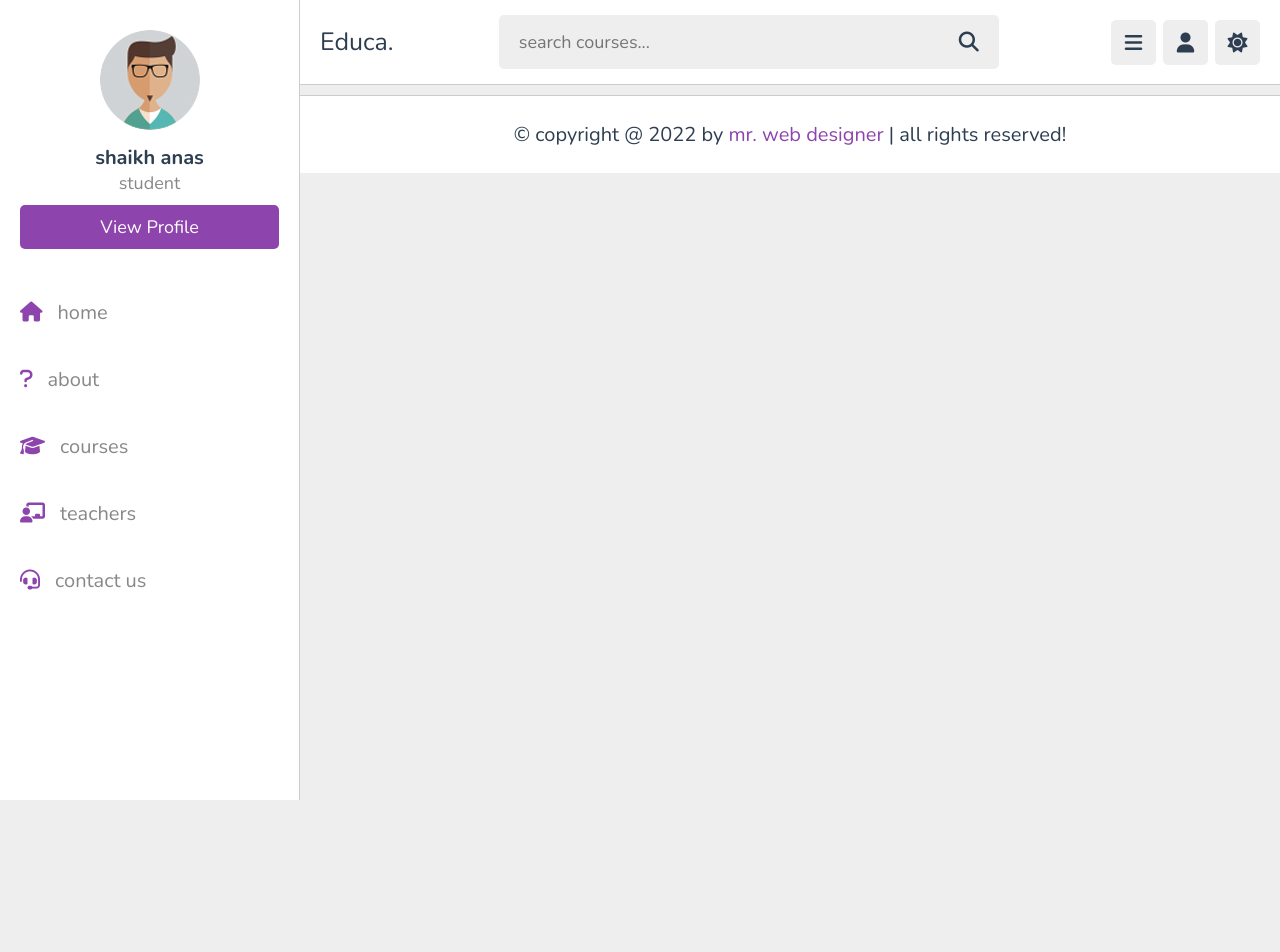
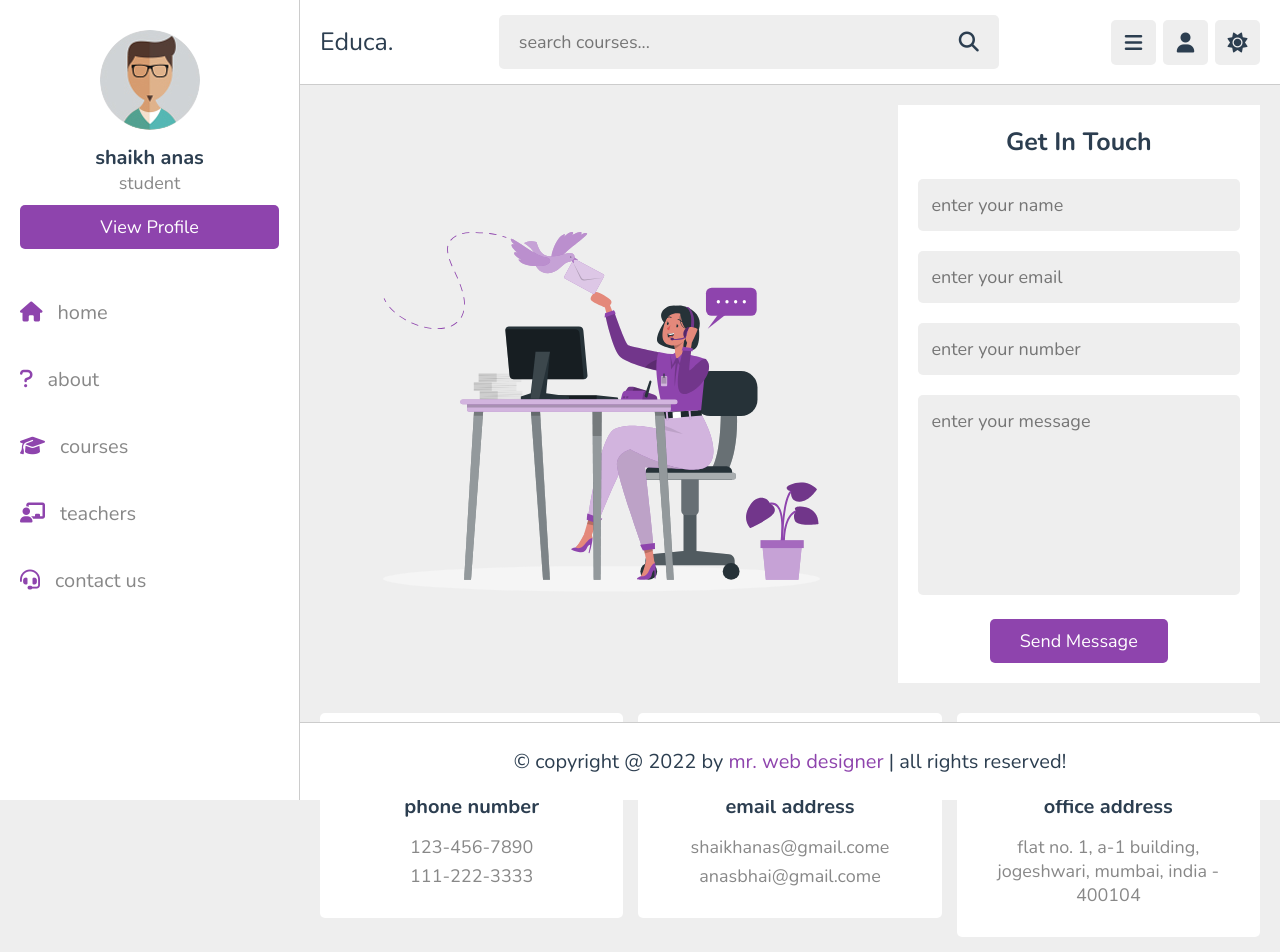
Before and after one commit to statick88/proyecto-plataforma-virtual-frontend, an Angular app: page /contact in a window 1280 px wide. Before the commit this address led to /. Shown: the top 952 px of the page. Before the commit the page ends 800 px from the top, so only its background shows below. Built offline with nearby package versions, Linux system fonts and the light colour scheme.

Commit message:
chore: Add contact and login routes and components

```diff
--- a/src/app/app.routes.ts
+++ b/src/app/app.routes.ts
@@ -1,9 +1,13 @@
 import { Routes } from '@angular/router';
 import { AboutComponent } from './components/about/about/about.component';
 import { HomeComponent } from './components/home/home.component';
+import { ContactComponent } from './components/contact/contact.component';
+import { LoginComponent } from './components/login/login.component';
 
 export const routes: Routes = [
     { path: '', component: HomeComponent },
     { path: 'home', component: HomeComponent },
-    { path: 'about', component: AboutComponent }
+    { path: 'about', component: AboutComponent },
+    { path: 'contact', component: ContactComponent },
+    { path: 'login', component: LoginComponent }
 ];
--- a/src/app/components/contact/contact.component.html
+++ b/src/app/components/contact/contact.component.html
@@ -1 +1,45 @@
-<p>contact works!</p>
+<section class="contact">
+
+    <div class="row">
+
+        <div class="image">
+            <img src="images/contact-img.svg" alt="">
+        </div>
+
+        <form action="" method="post">
+            <h3>get in touch</h3>
+            <input type="text" placeholder="enter your name" name="name" required maxlength="50" class="box">
+            <input type="email" placeholder="enter your email" name="email" required maxlength="50" class="box">
+            <input type="number" placeholder="enter your number" name="number" required maxlength="50" class="box">
+            <textarea name="msg" class="box" placeholder="enter your message" required maxlength="1000" cols="30"
+                rows="10"></textarea>
+            <input type="submit" value="send message" class="inline-btn" name="submit">
+        </form>
+
+    </div>
+
+    <div class="box-container">
+
+        <div class="box">
+            <i class="fas fa-phone"></i>
+            <h3>phone number</h3>
+            <a href="tel:1234567890">123-456-7890</a>
+            <a href="tel:1112223333">111-222-3333</a>
+        </div>
+
+        <div class="box">
+            <i class="fas fa-envelope"></i>
+            <h3>email address</h3>
+            <a href="mailto:shaikhanas@gmail.com">shaikhanas&#64;gmail.come</a>
+            <a href="mailto:anasbhai@gmail.com">anasbhai&#64;gmail.come</a>
+        </div>
+
+        <div class="box">
+            <i class="fas fa-map-marker-alt"></i>
+            <h3>office address</h3>
+            <a href="#">flat no. 1, a-1 building, jogeshwari, mumbai, india - 400104</a>
+        </div>
+
+    </div>
+
+</section>
--- a/src/app/components/login/login.component.html
+++ b/src/app/components/login/login.component.html
@@ -1 +1,12 @@
-<p>login works!</p>
+<section class="form-container">
+
+    <form action="" method="post" enctype="multipart/form-data">
+        <h3>login now</h3>
+        <p>your email <span>*</span></p>
+        <input type="email" name="email" placeholder="enter your email" required maxlength="50" class="box">
+        <p>your password <span>*</span></p>
+        <input type="password" name="pass" placeholder="enter your password" required maxlength="20" class="box">
+        <input type="submit" value="login new" name="submit" class="btn">
+    </form>
+
+</section>
--- a/src/app/components/user-header/user-header.component.ts
+++ b/src/app/components/user-header/user-header.component.ts
@@ -1,12 +1,13 @@
 import { Component, OnInit } from '@angular/core';
 import { DarkModeService } from '../../services/darkmode/dark-mode.service';
 import { SidebarService } from '../../services/sidebar/sidebar.service';
-
+import { RouterLink } from '@angular/router';
+import { Router, NavigationEnd } from '@angular/router';
 
 @Component({
   selector: 'app-user-header',
   standalone: true,
-  imports: [],
+  imports: [RouterLink],
   templateUrl: './user-header.component.html',
   styleUrl: './user-header.component.css'
 })
@@ -16,11 +17,21 @@ export class UserHeaderComponent implements OnInit {
   constructor(
     private darkModeService: DarkModeService,
     private sidebarService: SidebarService,
+    private router: Router
   ) { }
 
   ngOnInit(): void {
     //iniciailizar el dark mode
     this.darkModeService.initialize();
+
+    // Suscribirse a los eventos de navegación
+    this.router.events.subscribe(event => {
+      if (event instanceof NavigationEnd) {
+        if (event.url === '/login') {
+          this.isProfileVisible = false;
+        }
+      }
+    });
   }
 
   toggleDarkMode() {
```
